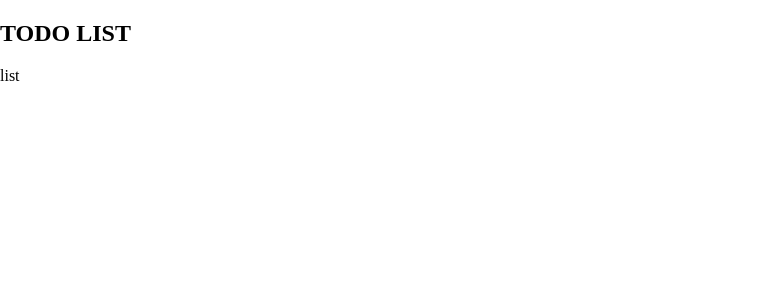
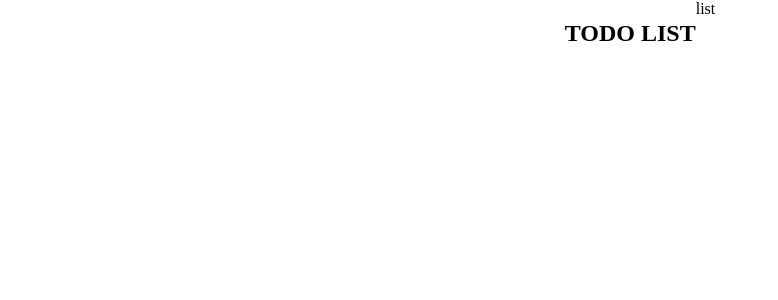
Before and after one commit to ChenHuei/vue3-todo-list, a Vue app: page / in a window 1280 px wide. Shown: the top 300 px of the page, without its empty margins (0-778 px from the left). Built offline with nearby package versions, Linux system fonts and the light colour scheme.

Commit message:
Add scss

```diff
--- a/package.json
+++ b/package.json
@@ -21,7 +21,9 @@
     "babel-eslint": "^10.1.0",
     "eslint": "^6.7.2",
     "eslint-plugin-vue": "^7.0.0-0",
-    "prettier": "^2.2.0"
+    "prettier": "^2.2.0",
+    "sass": "^1.29.0",
+    "sass-loader": "^10.1.0"
   },
   "eslintConfig": {
     "root": true,
--- a/src/App.vue
+++ b/src/App.vue
@@ -16,3 +16,10 @@ export default defineComponent({
   },
 });
 </script>
+
+<style lang="scss" scoped>
+.layout {
+  display: flex;
+  justify-content: center;
+}
+</style>
```
Also changed, not shown: 2 other files (tests, documents, lock files or other folders).
